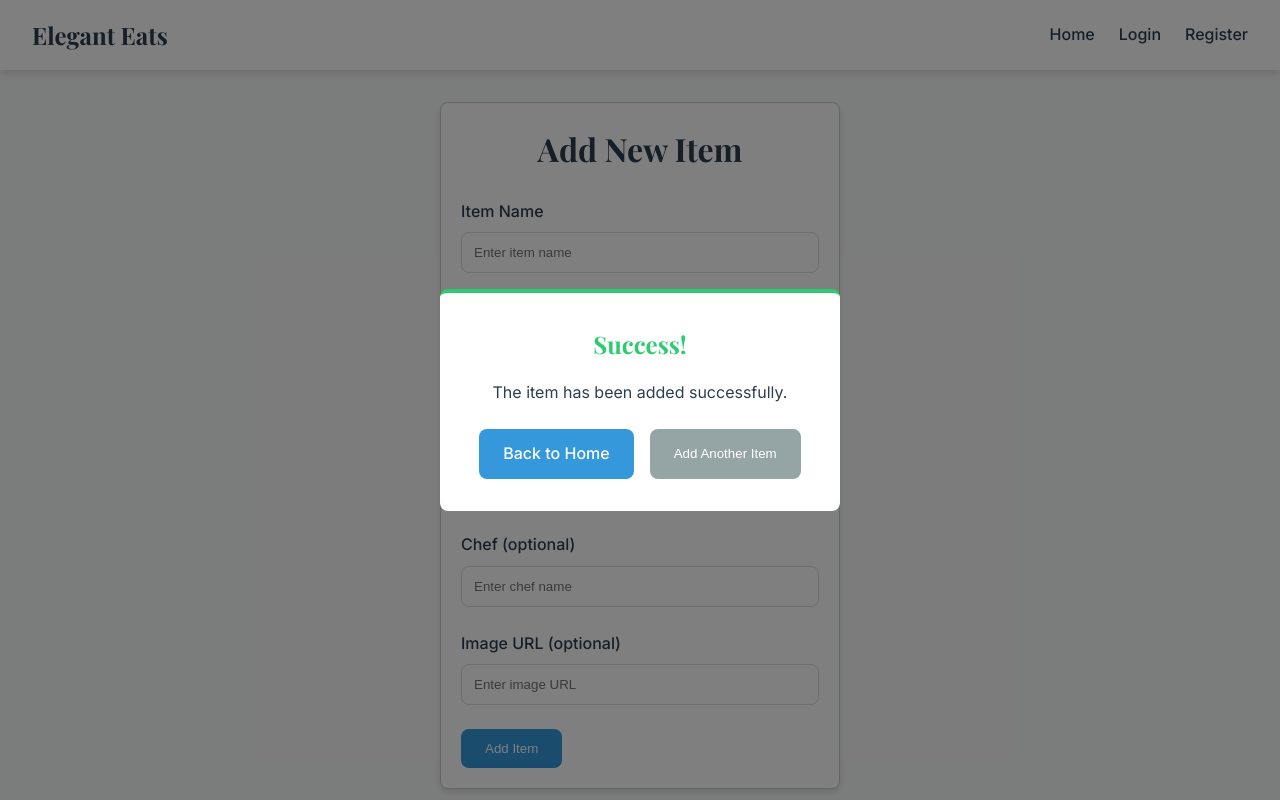
After one commit to hebaghazali/eleganteats, a Django app: page /add/ in a window 1280 px wide. The commit adds this page. Run offline with Django 5.2, Linux system fonts and the light colour scheme; one stand-in notice (Sample message) is shown.

Commit message:
feat: implement food item addition form and associated view

```diff
--- /dev/null
+++ b/menu/forms.py
@@ -0,0 +1,60 @@
+from django import forms
+from .models import FoodItem
+
+
+class FoodItemForm(forms.ModelForm):
+    class Meta:
+        model = FoodItem
+        fields = ['name', 'description', 'price', 'image_url', 'chef']
+        widgets = {
+            'name': forms.TextInput(
+                attrs={
+                    'class': 'form-control',
+                    'id': 'item-name',
+                    'placeholder': 'Enter item name',
+                    'required': True,
+                }
+            ),
+            'description': forms.Textarea(
+                attrs={
+                    'class': 'form-control',
+                    'id': 'description',
+                    'placeholder': 'Enter description',
+                    'rows': 3,
+                    'required': True,
+                }
+            ),
+            'price': forms.NumberInput(
+                attrs={
+                    'class': 'form-control',
+                    'id': 'price',
+                    'step': '0.01',
+                    'placeholder': 'Enter price',
+                    'required': True,
+                }
+            ),
+            'chef': forms.TextInput(
+                attrs={
+                    'class': 'form-control',
+                    'id': 'chef',
+                    'placeholder': 'Enter chef name',
+                }
+            ),
+            'image_url': forms.URLInput(
+                attrs={
+                    'class': 'form-control',
+                    'id': 'image',
+                    'placeholder': 'Enter image URL',
+                }
+            ),
+        }
+
+    def __init__(self, *args, **kwargs):
+        super(FoodItemForm, self).__init__(*args, **kwargs)
+        self.fields['image_url'].initial = None
+
+    def clean_image_url(self):
+        image_url = self.cleaned_data.get('image_url')
+        if not image_url:
+            return 'https://t3.ftcdn.net/jpg/02/48/42/64/360_F_248426448_NVKLywWqArG2ADUxDq6QprtIzsF82dMF.jpg'
+        return image_url
--- a/menu/static/menu/css/style.css
+++ b/menu/static/menu/css/style.css
@@ -288,7 +288,7 @@ h3 {
 }
 
 .alert.success {
-    background-color: #4CAF50;
+    background-color: #4caf50;
     color: white;
 }
 
@@ -306,7 +306,7 @@ h3 {
 .btn-add {
     display: inline-block;
     padding: 12px 24px;
-    background-color: #4CAF50;
+    background-color: #4caf50;
     color: white;
     border: none;
     border-radius: 6px;
@@ -322,7 +322,7 @@ h3 {
 }
 
 .btn-update {
-    background-color: #2196F3;
+    background-color: #2196f3;
     color: white;
     padding: 10px 20px;
     border: none;
@@ -336,7 +336,7 @@ h3 {
 }
 
 .btn-update:hover {
-    background-color: #1976D2;
+    background-color: #1976d2;
 }
 
 .btn-delete:hover {
@@ -396,6 +396,8 @@ h3 {
     box-shadow: var(--shadow);
     width: 100%;
     max-width: 400px;
+    border: 1px solid #ccc;
+    padding: 20px;
 }
 
 .auth-form h1 {
--- /dev/null
+++ b/menu/templates/menu/menu_item_add.html
@@ -0,0 +1,86 @@
+{% extends 'base.html' %}
+{% load static %}
+
+{% block title %}Add Item{% endblock %}
+
+{% block content %}
+
+<main class="auth-container">
+    <form class="auth-form add-item-form" method="POST">
+        {% csrf_token %}
+        <h1>Add New Item</h1>
+
+        {% if form.errors %}
+        <div class="alert alert-danger">
+            <strong>There were some errors in your form:</strong>
+            <ul>
+                {% for field, errors in form.errors.items %}
+                {% for error in errors %}
+                <li>{{ error }}</li>
+                {% endfor %}
+                {% endfor %}
+            </ul>
+        </div>
+        {% endif %}
+
+        <div class="form-group">
+            <label for="item-name">Item Name</label>
+            {{ form.name }}
+        </div>
+
+        <div class="form-group">
+            <label for="description">Description</label>
+            {{ form.description }}
+        </div>
+
+        <div class="form-group">
+            <label for="price">Price</label>
+            {{ form.price }}
+        </div>
+
+        <div class="form-group">
+            <label for="chef">Chef (optional)</label>
+            {{ form.chef }}
+        </div>
+
+        <div class="form-group">
+            <label for="image">Image URL (optional)</label>
+            {{ form.image_url }}
+        </div>
+
+        <button type="submit" class="btn-primary">Add Item</button>
+    </form>
+</main>
+
+
+{% if messages %}
+    {% for message in messages %}
+        <div class="modal success-modal" id="successModal">
+            <div class="modal-content">
+                <h2>Success!</h2>
+                <p>The item has been added successfully.</p>
+                <div class="modal-actions">
+                    <a href="{% url 'menu:menu_list' %}" class="btn-primary">Back to Home</a>
+                    <button class="btn-secondary" id="closeMessage">Add Another Item</button>
+                </div>
+            </div>
+        </div>
+    {% endfor %}
+{% endif %}
+
+<script>
+     document.addEventListener("DOMContentLoaded", function() {
+        let modal = document.getElementById("successModal");
+        let closeButton = document.getElementById("closeMessage");
+
+        if (modal) {
+            modal.style.display = "flex";
+        }
+
+        closeButton?.addEventListener("click", function() {
+            modal.style.display = "none";
+        });
+    });
+</script>
+
+{% endblock %}
--- a/menu/templates/menu/menu_list.html
+++ b/menu/templates/menu/menu_list.html
@@ -6,9 +6,9 @@
         <h1>Discover Culinary Excellence</h1>
         <p>Explore our carefully curated menu of delightful dishes</p>
         {% if user.is_authenticated %}
-            <a class="btn-add">Add New Item</a>
+        <a href="{% url 'menu:menu_item_add' %}" class="btn-add">Add New Item</a>
         {% else %}
-            <a class="btn-add disabled" data-tooltip="Please login to add new items" disabled>Add New Item</a>
+        <a class="btn-add disabled" data-tooltip="Please login to add new items" disabled>Add New Item</a>
         {% endif %}
     </header>
 
--- a/menu/urls.py
+++ b/menu/urls.py
@@ -7,4 +7,5 @@ app_name = 'menu'
 urlpatterns = [
     path('', views.menu_list, name='menu_list'),
     path('<int:item_id>/', views.menu_item_detail, name='menu_item_detail'),
+    path('add/', views.menu_item_add, name='menu_item_add'),
 ]
--- a/menu/views.py
+++ b/menu/views.py
@@ -1,7 +1,11 @@
 from django.http import HttpResponse
-from django.shortcuts import render
+from django.shortcuts import redirect, render
 
-from menu.models import FoodItem
+from .forms import FoodItemForm
+from .models import FoodItem
+from django.contrib import messages
+
+from django.http import HttpResponse
 
 
 def menu_list(request):
@@ -16,4 +20,15 @@ def menu_item_detail(request, item_id):
         item = FoodItem.objects.get(pk=item_id)
         return render(request, 'menu/menu_item_detail.html', {'item': item})
     except FoodItem.DoesNotExist:
-        return HttpResponse("Failed: Item not found")
+        return HttpResponse('Failed: Item not found')
+
+
+def menu_item_add(request):
+    form = FoodItemForm(request.POST or None)
+
+    if form.is_valid():
+        form.save()
+        messages.success(request, 'show_modal_success')
+        return redirect('menu:menu_item_add')
+
+    return render(request, 'menu/menu_item_add.html', {'form': form})
```
Also changed, not shown: db.sqlite3.
